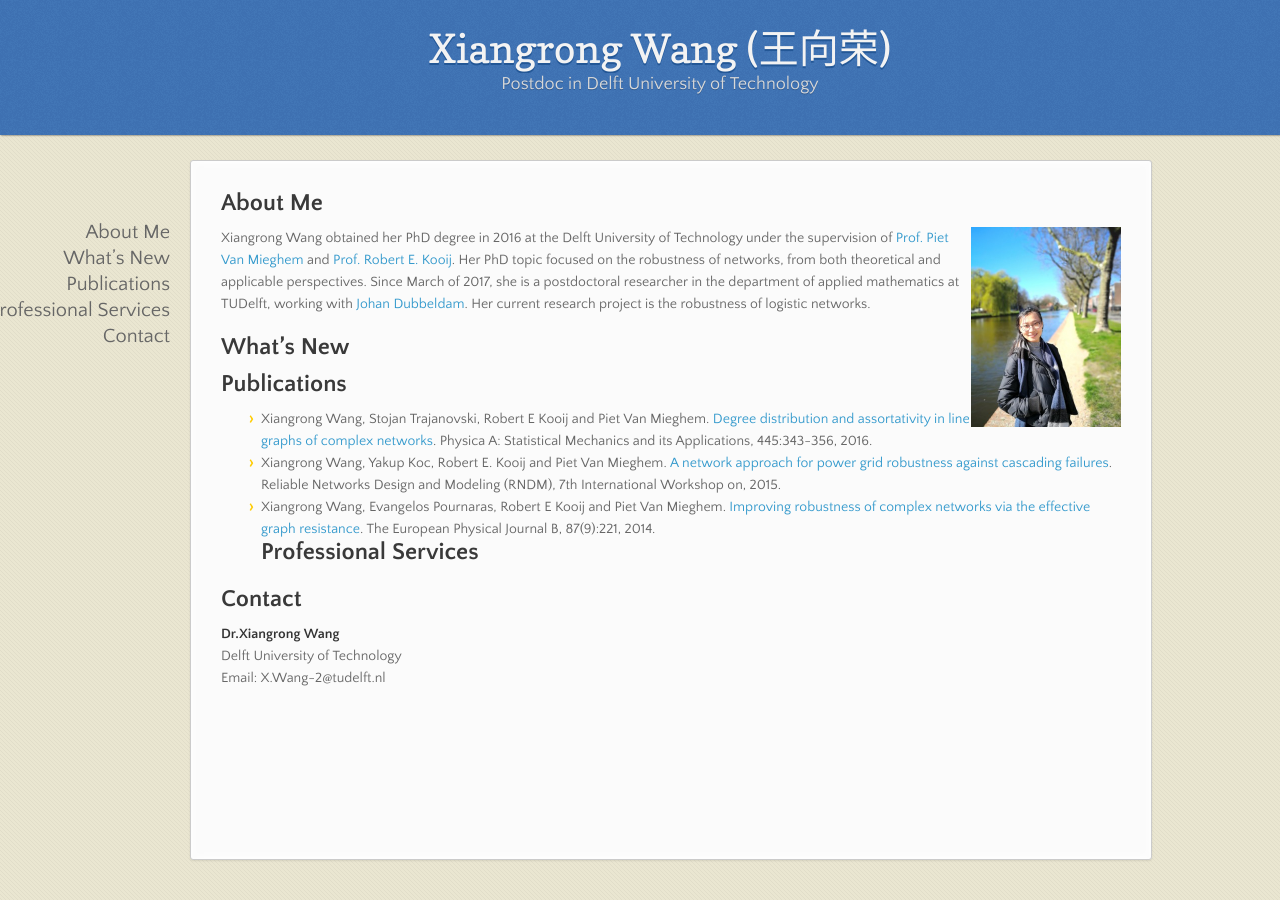
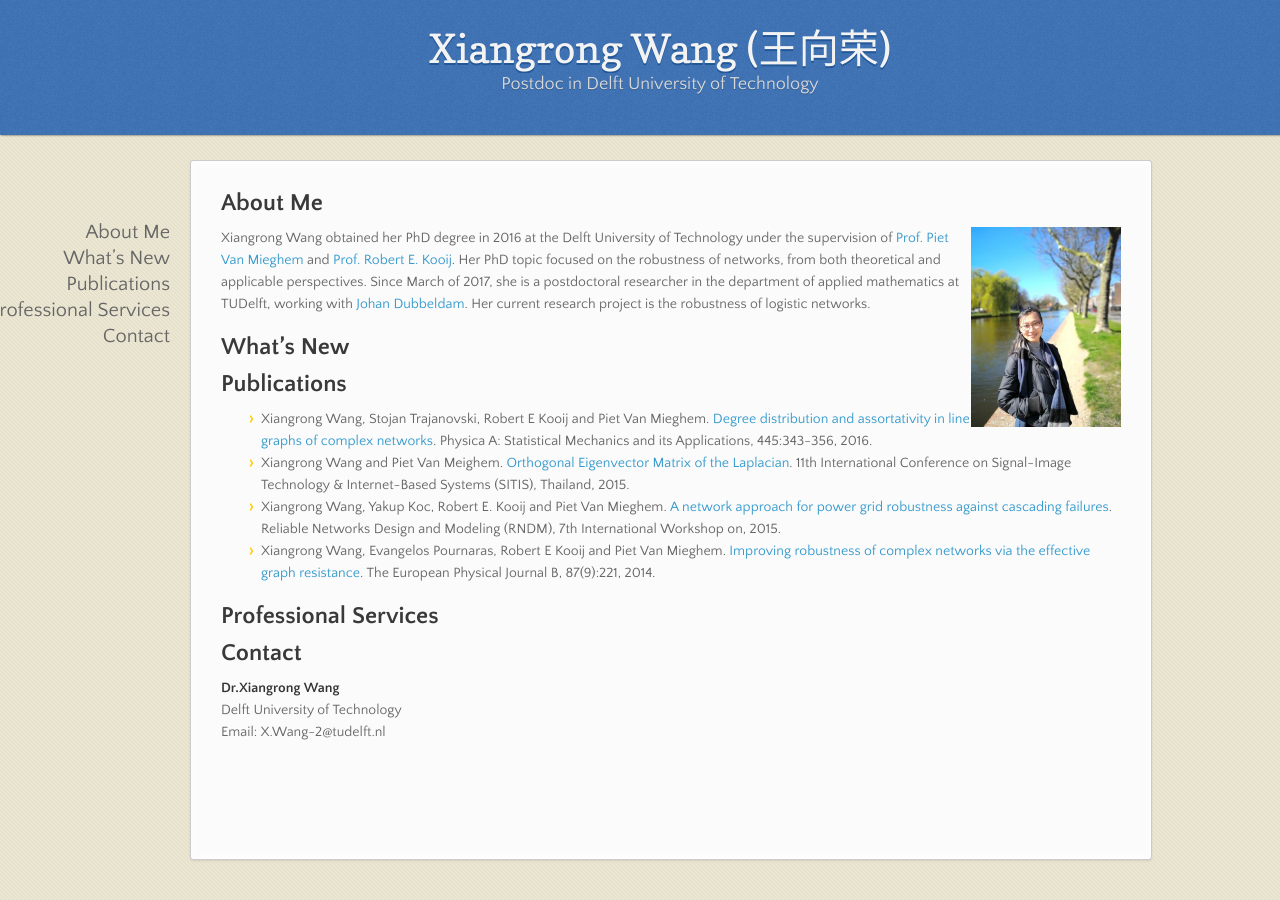
Before and after one commit to xiangrongwang/xiangrongwang.github.io, a Jekyll site: the page built from index.md, in a window 1280 px wide. Built offline with Jekyll 4.4.1, drawn with Linux system fonts in a browser that asks for light colours; nearby versions of some CDN libraries; our own code applies the rules of GitHub Pages for plain Markdown files.

Commit message:
Create index.md

```diff
--- a/index.md
+++ b/index.md
@@ -8,8 +8,10 @@ Her PhD topic focused on the robustness of networks,  from both theoretical and
 
 ## Publications
 - Xiangrong Wang, Stojan Trajanovski, Robert E Kooij and Piet Van Mieghem. [Degree distribution and assortativity in line graphs of complex networks](https://www.nas.ewi.tudelft.nl/people/Piet/papers/PhysicaA2015_line_graph_degree_assortativity.pdf). Physica A: Statistical Mechanics and its Applications, 445:343-356, 2016.
+- Xiangrong Wang and Piet Van Meighem. [Orthogonal Eigenvector Matrix of the Laplacian](https://www.researchgate.net/profile/Xiangrong_Wang2/publication/287201773_Orthogonal_Eigenvector_Matrix_of_the_Laplacian/links/5672d5d708aedbbb3f9f6dc5.pdf). 11th International Conference on Signal-Image Technology & Internet-Based Systems (SITIS), Thailand, 2015.
 - Xiangrong Wang, Yakup Koc, Robert E. Kooij and Piet Van Mieghem. [A network approach for power grid robustness against cascading failures](http://ieeexplore.ieee.org/abstract/document/7325231/). Reliable Networks Design and Modeling (RNDM), 7th International Workshop on, 2015.
 - Xiangrong Wang, Evangelos Pournaras, Robert E Kooij and Piet Van Mieghem. [Improving robustness of complex networks via the effective graph resistance](https://link.springer.com/article/10.1140/epjb/e2014-50276-0). The European Physical Journal B, 87(9):221, 2014.
+
 ## Professional Services
 
 ## Contact
```
